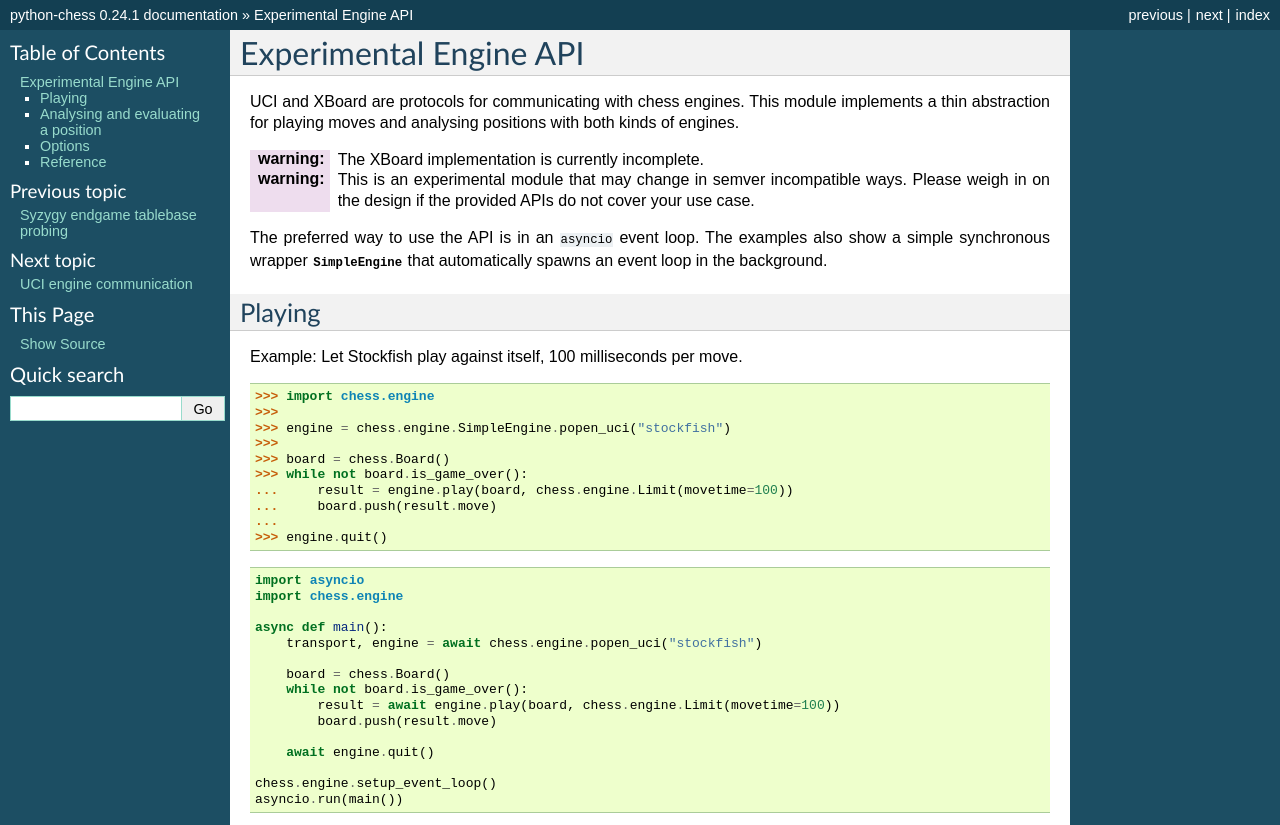
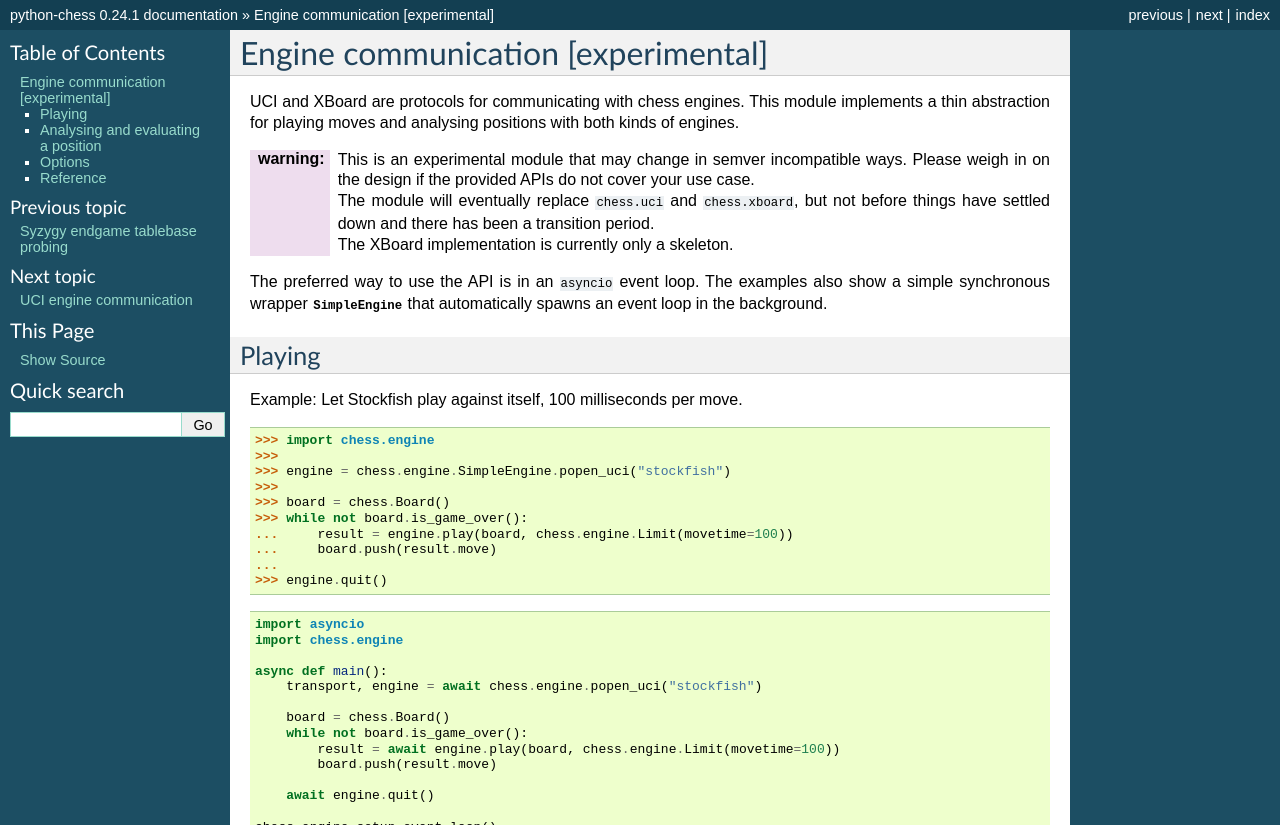
Before and after one commit to niklasf/python-chess, a Sphinx documentation site: the page built from docs/engine.rst, in a window 1280 px wide and 900 px high, cut to the strip 0-825 px from the top of the window. Built offline with Sphinx 7.4.7, drawn with Linux system fonts in a browser that asks for light colours; some of the changed text lies outside the part shown.

Commit message:
tweak docs

```diff
--- a/docs/engine.rst
+++ b/docs/engine.rst
@@ -1,15 +1,19 @@
-Experimental Engine API
-=======================
+Engine communication [experimental]
+===================================
 
 UCI and XBoard are protocols for communicating with chess engines. This module
 implements a thin abstraction for playing moves and analysing positions
 with both kinds of engines.
 
-:warning: The XBoard implementation is currently incomplete.
-
 :warning: This is an experimental module that may change in semver incompatible
    ways. Please weigh in on the design if the provided APIs do not cover
    your use case.
+
+   The module will eventually replace ``chess.uci`` and ``chess.xboard``,
+   but not before things have settled down and there has been a transition
+   period.
+
+   The XBoard implementation is currently only a skeleton.
 
 The preferred way to use the API is in an ``asyncio`` event loop.
 The examples also show a simple synchronous wrapper
```
Also changed, not shown: other parts of docs/engine.rst (+1 -0 lines).
